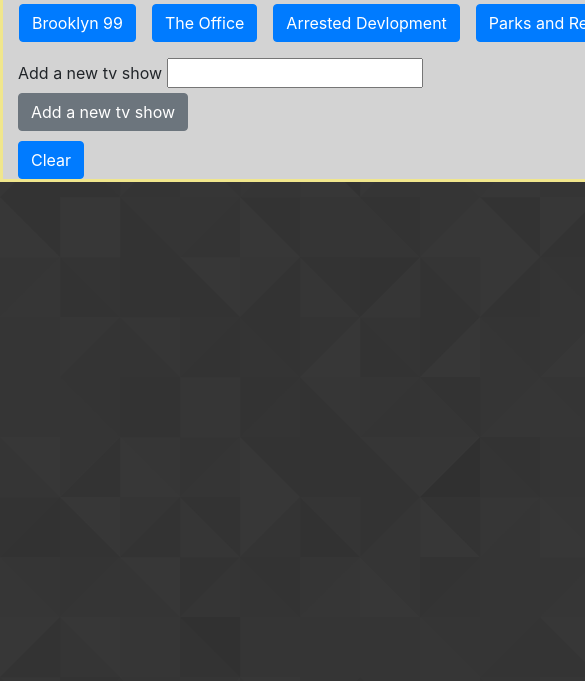
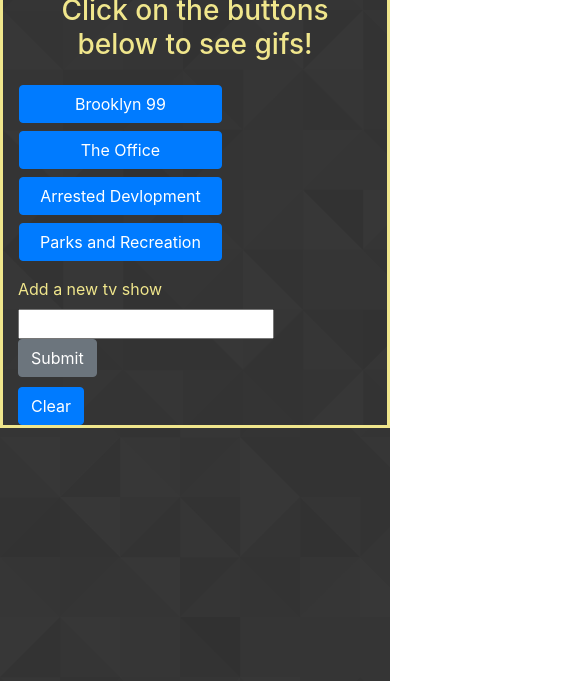
Before and after one commit to mjalbert13/gif-app, a plain HTML site: page index.html in a window 390 px wide. Shown: the part 163-844 px from the top of the page, 585 px wide, since content can reach past the window. Drawn offline with nearby package versions, Linux system fonts and the light colour scheme.

Commit message:
Finished css added @media

```diff
--- a/assests/CSS/style.css
+++ b/assests/CSS/style.css
@@ -1,5 +1,5 @@
 .container {
-    width: 1000px;
+    width: 1200px;
     height: 100%;
     background: lightgray;
     border: 3px solid khaki;
@@ -44,3 +44,44 @@ img {
 .clear {
     clear: both;
 }
+
+@media screen and (max-width: 980px){
+    .container{
+        width: 75%;
+    }
+
+
+}
+
+@media screen and (max-width: 760px){
+
+    .container{
+        width: 85%;
+    }
+
+
+}
+
+@media screen and (max-width: 600px){
+
+    .container{
+        width: 100%;
+        background-image: url(../images/footer_lodyas.png);
+    }
+    .show {
+        display: block;
+        width: 100%;
+    }
+
+    #header {
+        color: khaki;
+    }
+
+    h3 {
+        color: khaki;
+    }
+
+    label {
+        color: khaki;
+    }
+}
--- a/assests/javascript/gifapp.js
+++ b/assests/javascript/gifapp.js
@@ -1,5 +1,4 @@
 var tvShows = ["Brooklyn 99", "The Office", "Arrested Devlopment","Parks and Recreation"];
-var buttonContainer = document.getElementById("new-buttons");
 
 
 $(document).ready(function(){
@@ -13,7 +12,7 @@ function renderButtons(){
         newButton.attr("data-title",tvShows[i]);
         newButton.text(tvShows[i]);
         $("#new-buttons").append(newButton);
-        $("#user-input").text("");
+        $("#user-input").val("");
     }
 }
 
@@ -31,7 +30,7 @@ $("#add-show").on("click", function(event){
 
 //When you click on the button gifs will appear
 $(document).on("click",".show", function(){
-    //alert("you clicked a button")
+
     var text= $(this).text();
     console.log(text);
 
@@ -68,11 +67,6 @@ $("#clear").on("click", function(){
     $("#gif-holder").empty();
 });
 
-$("#add-show").on("click", function(){
-    $("#user-input").text("");
-})
-
-//$(document).on("click", ".show", showGif);
 
 renderButtons();
 });
--- a/index.html
+++ b/index.html
@@ -33,7 +33,7 @@
         <input type="text" id="user-input">
         <br>
 
-        <input class ="btn btn-secondary" id ="add-show"type="submit" value="Add a new tv show">
+        <input class ="btn btn-secondary" id ="add-show"type="submit" value="Submit">
     </form>
     <button class ="btn btn-primary"id="clear">Clear</button>
 
```
